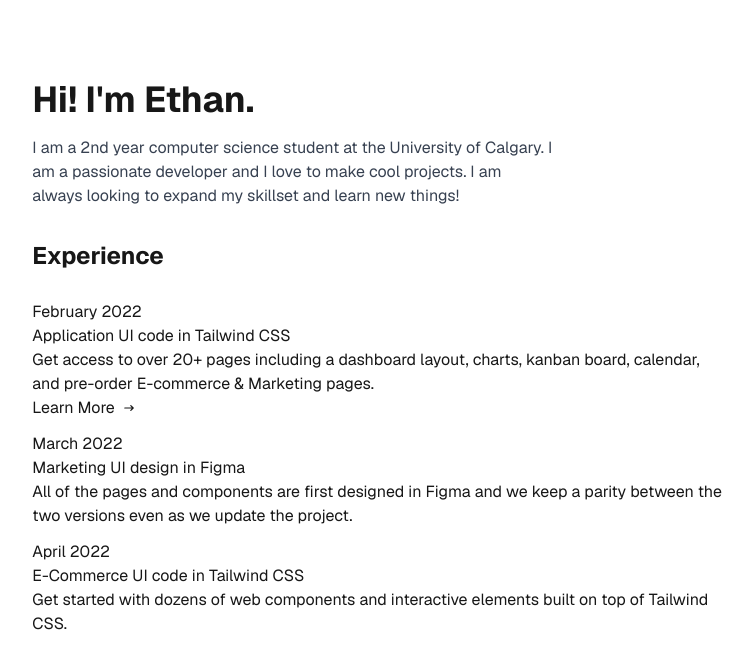
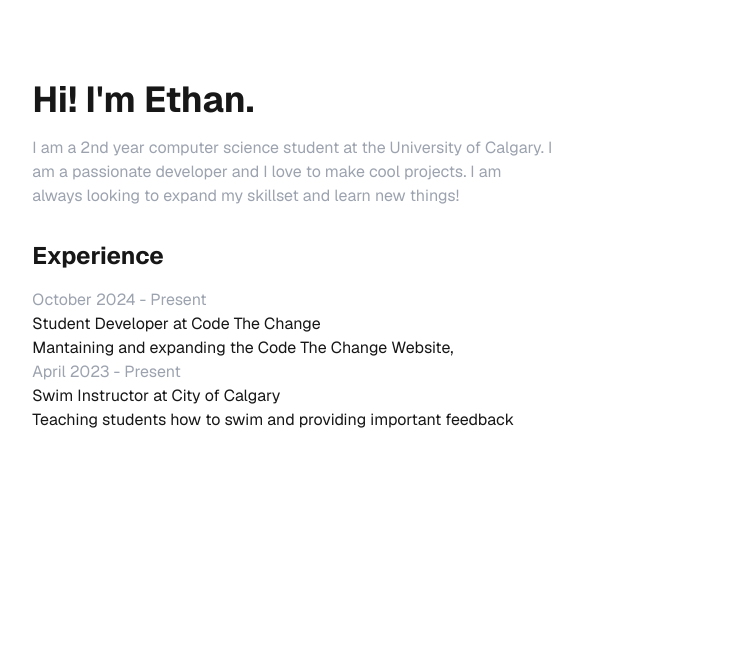
Before and after one commit to Yemyam/personal-portfolio, a Next.js app: page / in a window 1280 px wide. Shown: the top 668 px of the page, without its empty margins (261-1014 px from the left). Built offline with nearby package versions, Linux system fonts and the light colour scheme.

Commit message:
Added experiences

```diff
--- a/components/Experience.tsx
+++ b/components/Experience.tsx
@@ -10,47 +10,52 @@ import {
   } from "flowbite-react";
 import { HiArrowNarrowRight } from "react-icons/hi";
 
+interface ExperienceItem {
+    startDate: string;
+    endDate: string;
+    companyName: string;
+    jobTitle: string;
+    description: string[];
+}
+
+const experiences: ExperienceItem[] = [
+    {
+        startDate: "October 2024",
+        endDate: "Present",
+        companyName: "Code The Change",
+        jobTitle: "Student Developer",
+        description: [
+            "Mantaining and expanding the Code The Change Website,"
+        ],
+    },
+    {
+        startDate: "April 2023",
+        endDate: "Present",
+        companyName: "City of Calgary",
+        jobTitle: "Swim Instructor",
+        description: [
+            "Teaching students how to swim and providing important feedback"
+        ]
+    }
+]
+
+
+
 const Experience = () => {
   return (
     <div className="flex flex-col gap-4">
         <h1 className="text-2xl font-bold">Experience</h1>
         <Timeline>
-        <TimelineItem>
-          <TimelinePoint />
-          <TimelineContent>
-            <TimelineTime>February 2022</TimelineTime>
-            <TimelineTitle>Application UI code in Tailwind CSS</TimelineTitle>
-            <TimelineBody>
-              Get access to over 20+ pages including a dashboard layout, charts, kanban board, calendar, and pre-order
-              E-commerce & Marketing pages.
-            </TimelineBody>
-            <Button color="gray">
-              Learn More
-              <HiArrowNarrowRight className="ml-2 h-3 w-3" />
-            </Button>
-          </TimelineContent>
-        </TimelineItem>
-        <TimelineItem>
-          <TimelinePoint />
-          <TimelineContent>
-            <TimelineTime>March 2022</TimelineTime>
-            <TimelineTitle>Marketing UI design in Figma</TimelineTitle>
-            <TimelineBody>
-              All of the pages and components are first designed in Figma and we keep a parity between the two versions
-              even as we update the project.
-            </TimelineBody>
-          </TimelineContent>
-        </TimelineItem>
-        <TimelineItem>
-          <TimelinePoint />
-          <TimelineContent>
-            <TimelineTime>April 2022</TimelineTime>
-            <TimelineTitle>E-Commerce UI code in Tailwind CSS</TimelineTitle>
-            <TimelineBody>
-              Get started with dozens of web components and interactive elements built on top of Tailwind CSS.
-            </TimelineBody>
-          </TimelineContent>
-        </TimelineItem>
+        {experiences.map((item, index) => (
+            <TimelineItem key={index}>
+                <TimelinePoint />
+                <TimelineContent>
+                    <TimelineTime>{item.startDate} - {item.endDate}</TimelineTime>
+                    <TimelineTitle>{item.jobTitle} at {item.companyName}</TimelineTitle>
+                    <TimelineBody>{item.description}</TimelineBody>
+                </TimelineContent>
+            </TimelineItem>
+        ))}
       </Timeline>
     </div>
   )
--- a/components/Intro.tsx
+++ b/components/Intro.tsx
@@ -5,7 +5,7 @@ const Intro = () => {
     <div className="flex gap-4">
         <div className="flex flex-col gap-4 w-9/12">
             <h1 className="text-4xl font-bold">Hi! I'm Ethan.</h1>
-            <p className="text-base text-gray-700">
+            <p className="text-base text-gray-400">
                 I am a 2nd year computer science student at the University of Calgary.
                 I am a passionate developer and I love to make cool projects.
                 I am always looking to expand my skillset and learn new things!
```
